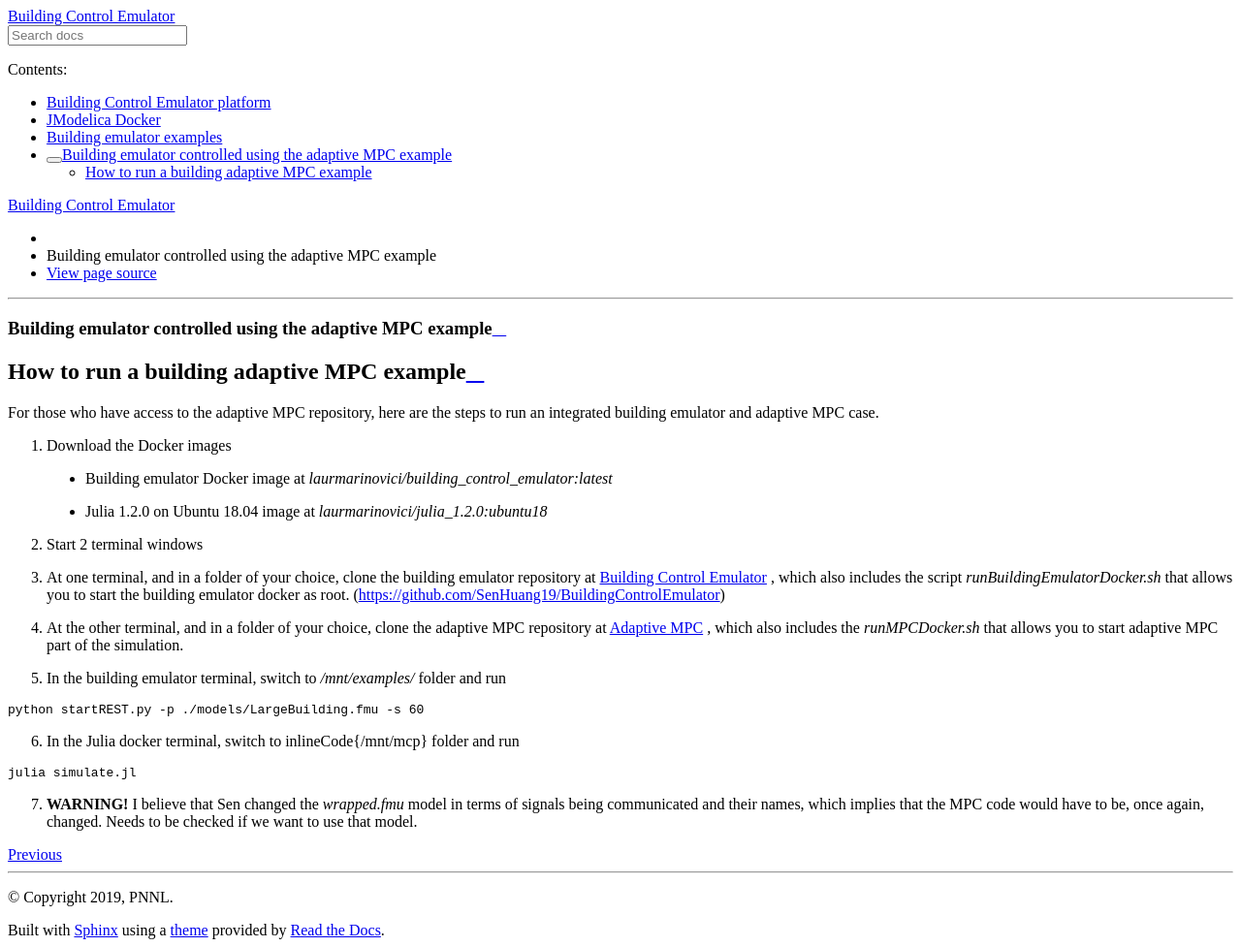
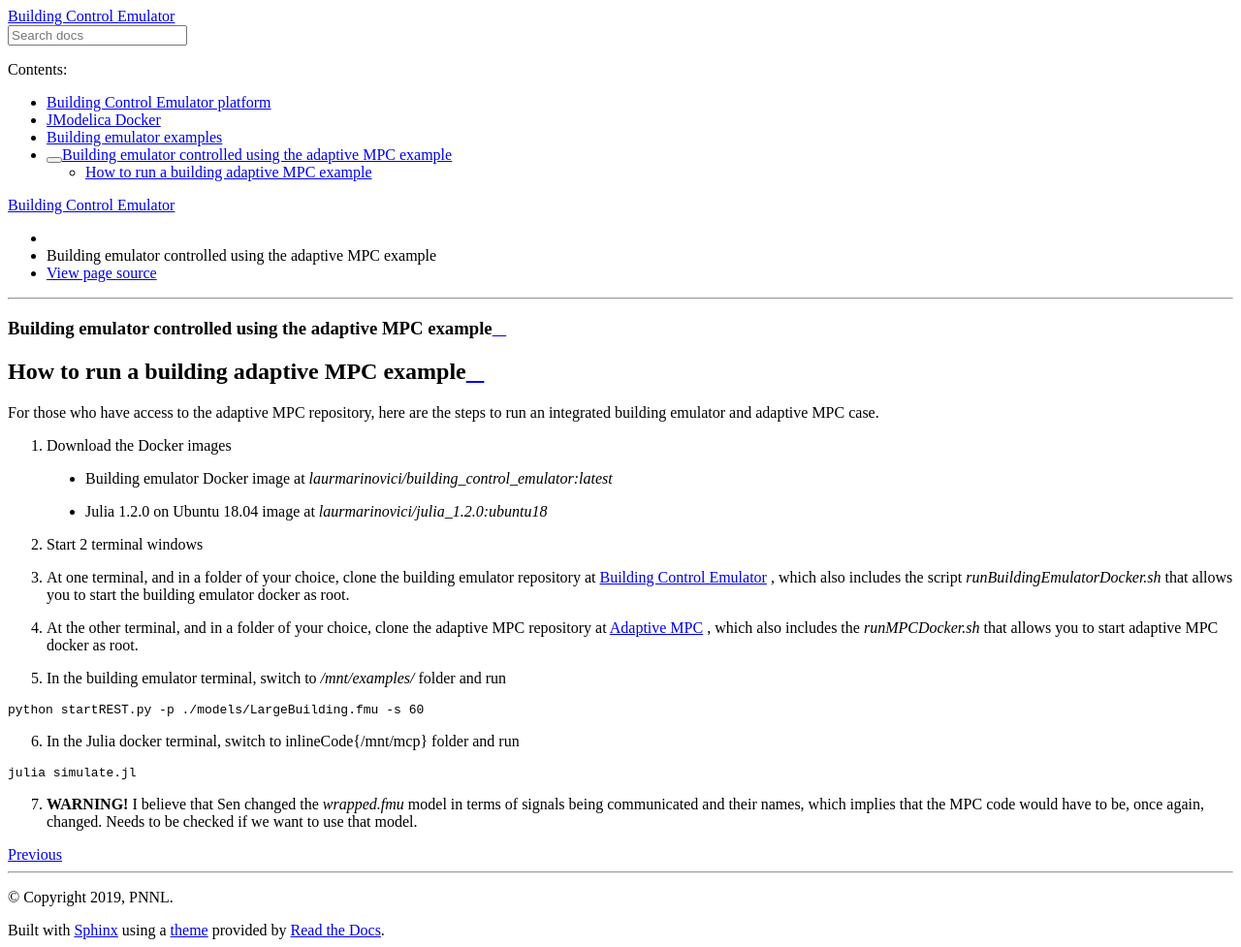
Before and after one commit to SenHuang19/BuildingControlEmulator, a Sphinx documentation site: the page built from docs/buildingWithAdaptiveMPCExample.rst, in a window 1280 px wide. Shown: the whole page at 97% size. Built offline with Sphinx 7.4.7 and the Read the Docs theme 2.0.0, drawn with Linux system fonts in a browser that asks for light colours; formulas are drawn with MathJax 3.

Commit message:
Updating and adding new documentation.

```diff
--- a/docs/buildingWithAdaptiveMPCExample.rst
+++ b/docs/buildingWithAdaptiveMPCExample.rst
@@ -12,11 +12,11 @@ For those who have access to the adaptive MPC repository, here are the steps to
 
 2. Start 2 terminal windows
 
-3. At one terminal, and in a folder of your choice, clone the building emulator repository at `Building Control Emulator`_ , which also includes the script *runBuildingEmulatorDocker.sh* that allows you to start the building emulator docker as root. (https://github.com/SenHuang19/BuildingControlEmulator)
+3. At one terminal, and in a folder of your choice, clone the building emulator repository at `Building Control Emulator`_ , which also includes the script *runBuildingEmulatorDocker.sh* that allows you to start the building emulator docker as root.
 
 .. _`Building Control Emulator`: https://github.com/SenHuang19/BuildingControlEmulator
 
-4. At the other terminal, and in a folder of your choice, clone the adaptive MPC repository at `Adaptive MPC`_ , which also includes the *runMPCDocker.sh* that allows you to start adaptive MPC part of the simulation.
+4. At the other terminal, and in a folder of your choice, clone the adaptive MPC repository at `Adaptive MPC`_ , which also includes the *runMPCDocker.sh* that allows you to start adaptive MPC docker as root.
 
 .. _Adaptive MPC: https://stash.pnnl.gov/scm/~mari009/adaptive-control-with-julia-1.git
 
```
